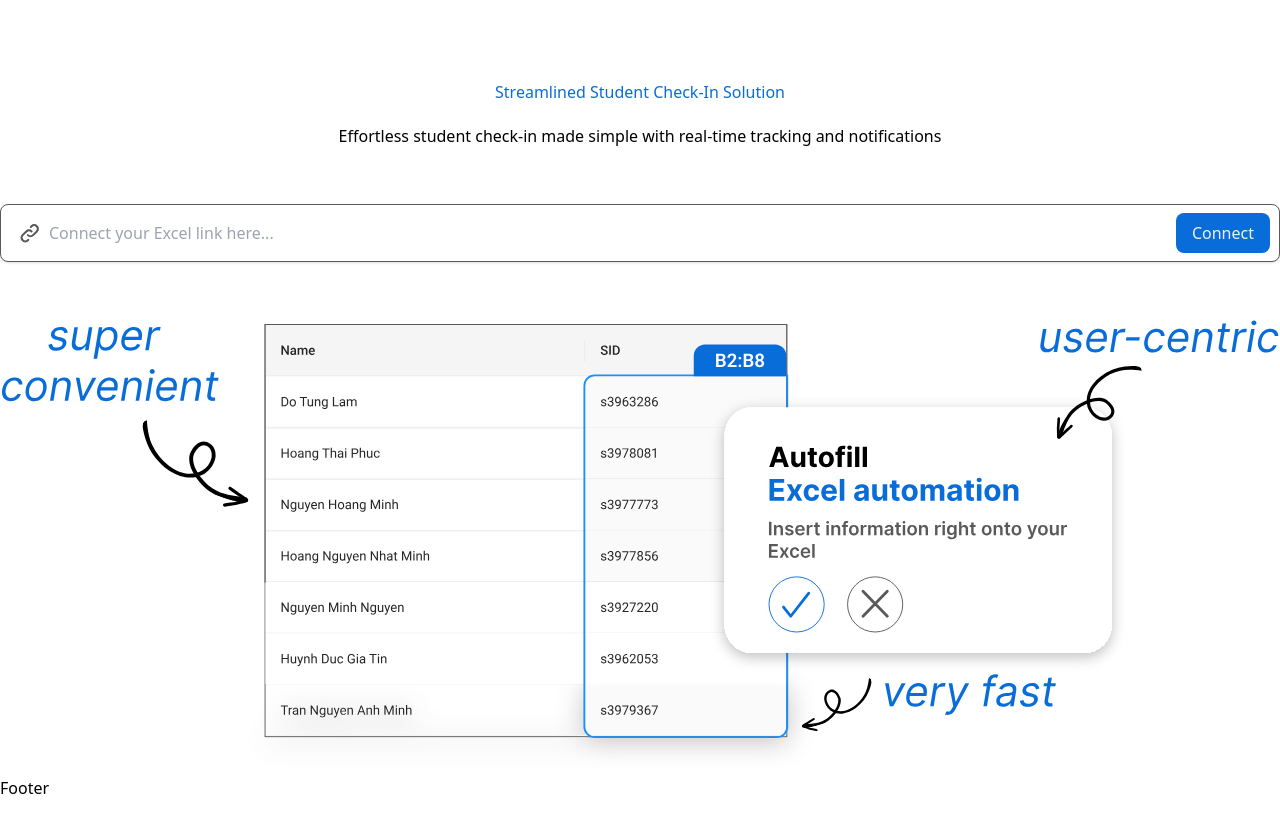
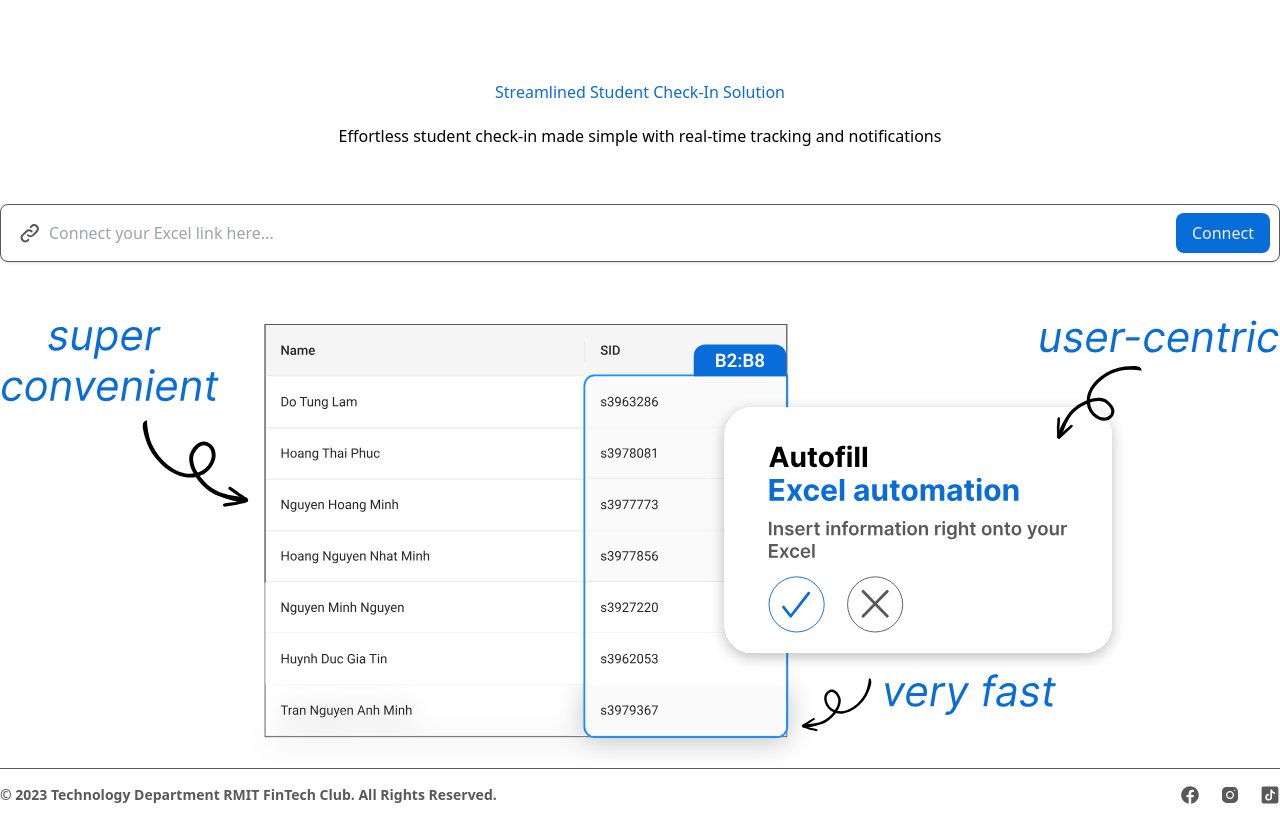
Before and after one commit to RMIT-FinTech-Club/Check-in-System, a Next.js app: page / in a window 1280 px wide. Before the commit the page ends 800 px from the top, so only its background shows below. Built offline with nearby package versions, Linux system fonts and the light colour scheme.

Commit message:
Update Footer.jsx

```diff
--- a/components/Footer.jsx
+++ b/components/Footer.jsx
@@ -1,7 +1,31 @@
 export default function Footer() {
     return (
-        <footer className="content">
-            <p>Footer</p>
+        <footer className="">
+            <hr className="border-black-200" />
+            <div class="py-4 md:flex md:items-center md:justify-between content">
+                <span class="text-sm text-black-200 p font-semibold">© 2023 Technology Department <a href="https://rmitfintechclub.com/">RMIT FinTech Club</a>. All Rights Reserved.
+                </span>
+                <div class="flex mt-4 space-x-5 sm:justify-center md:mt-0">
+                    <a href="https://www.facebook.com/rmitfintechclub" class="text-black-200 hover:text-black-100 dark:hover:text-white">
+                        <svg xmlns="http://www.w3.org/2000/svg" aria-hidden="true" class="w-5 h-5" fill="currentColor" viewBox="0 0 50 50">
+                            <path d="M25,3C12.85,3,3,12.85,3,25c0,11.03,8.125,20.137,18.712,21.728V30.831h-5.443v-5.783h5.443v-3.848 c0-6.371,3.104-9.168,8.399-9.168c2.536,0,3.877,0.188,4.512,0.274v5.048h-3.612c-2.248,0-3.033,2.131-3.033,4.533v3.161h6.588 l-0.894,5.783h-5.694v15.944C38.716,45.318,47,36.137,47,25C47,12.85,37.15,3,25,3z"></path>
+                        </svg>
+                        <span class="sr-only">Facebook page</span>
+                    </a>
+                    <a href="https://www.instagram.com/rmitfintechclub/" class="text-black-200 hover:text-black-100 dark:hover:text-white">
+                        <svg class="w-5 h-5" aria-hidden="true" xmlns="http://www.w3.org/2000/svg" fill="currentColor" viewBox="0 0 30 30">
+                            <path d="M 9.9980469 3 C 6.1390469 3 3 6.1419531 3 10.001953 L 3 20.001953 C 3 23.860953 6.1419531 27 10.001953 27 L 20.001953 27 C 23.860953 27 27 23.858047 27 19.998047 L 27 9.9980469 C 27 6.1390469 23.858047 3 19.998047 3 L 9.9980469 3 z M 22 7 C 22.552 7 23 7.448 23 8 C 23 8.552 22.552 9 22 9 C 21.448 9 21 8.552 21 8 C 21 7.448 21.448 7 22 7 z M 15 9 C 18.309 9 21 11.691 21 15 C 21 18.309 18.309 21 15 21 C 11.691 21 9 18.309 9 15 C 9 11.691 11.691 9 15 9 z M 15 11 A 4 4 0 0 0 11 15 A 4 4 0 0 0 15 19 A 4 4 0 0 0 19 15 A 4 4 0 0 0 15 11 z"></path>
+                        </svg>
+                        <span class="sr-only">Instagram page</span>
+                    </a>
+                    <a href="https://www.tiktok.com/@rmitfintechclub.sgs" class="text-black-200 hover:text-black-100 dark:hover:text-white">
+                        <svg xmlns="http://www.w3.org/2000/svg" aria-hidden="true" class="w-5 h-5" fill="currentColor" viewBox="0 0 50 50">
+                            <path d="M41,4H9C6.243,4,4,6.243,4,9v32c0,2.757,2.243,5,5,5h32c2.757,0,5-2.243,5-5V9C46,6.243,43.757,4,41,4z M37.006,22.323 c-0.227,0.021-0.457,0.035-0.69,0.035c-2.623,0-4.928-1.349-6.269-3.388c0,5.349,0,11.435,0,11.537c0,4.709-3.818,8.527-8.527,8.527 s-8.527-3.818-8.527-8.527s3.818-8.527,8.527-8.527c0.178,0,0.352,0.016,0.527,0.027v4.202c-0.175-0.021-0.347-0.053-0.527-0.053 c-2.404,0-4.352,1.948-4.352,4.352s1.948,4.352,4.352,4.352s4.527-1.894,4.527-4.298c0-0.095,0.042-19.594,0.042-19.594h4.016 c0.378,3.591,3.277,6.425,6.901,6.685V22.323z"></path>
+                        </svg>
+                        <span class="sr-only">Tiktok page</span>
+                    </a>
+                </div>
+            </div>
         </footer>
     )
 }
```
